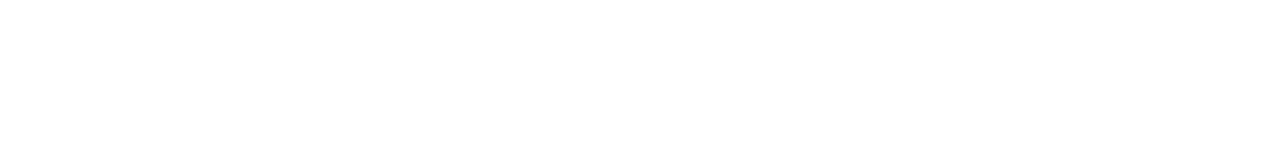
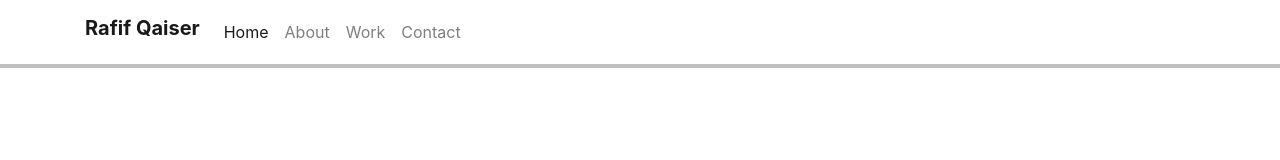
Before and after one commit to Raiserss/Portfolio, a plain HTML site: page index.html in a window 1280 px wide. Drawn offline with nearby package versions, Linux system fonts and the light colour scheme.

Commit message:
add navbar

```diff
--- a/index.html
+++ b/index.html
@@ -13,7 +13,30 @@
     <title>Hello, world!</title>
   </head>
   <body>
-
+    <nav class="navbar navbar-expand-lg navbar-light">
+        <div class="container">
+            <a class="navbar-brand h4 font-weight-bold" href="#">Rafif Qaiser</a>
+            <button class="navbar-toggler" type="button" data-toggle="collapse" data-target="#navbarNav" aria-controls="navbarNav" aria-expanded="false" aria-label="Toggle navigation">
+            <span class="navbar-toggler-icon"></span>
+            </button>
+            <div class="collapse navbar-collapse" id="navbarNav">
+            <ul class="navbar-nav ms-auto">
+                <li class="nav-item">
+                    <a class="nav-link active" aria-current="page" href="#">Home</a>
+                </li>
+                <li class="nav-item">
+                    <a class="nav-link" href="#">About</a>
+                </li>
+                <li class="nav-item">
+                    <a class="nav-link" href="#">Work</a>
+                </li>
+                <li class="nav-item">
+                    <a class="nav-link" href="#">Contact</a>
+                </li>
+                </ul>
+            </div>
+        </div>
+      </nav>
 
     <!-- Optional JavaScript -->
     <!-- jQuery first, then Popper.js, then Bootstrap JS -->
--- a/style.css
+++ b/style.css
@@ -0,0 +1,4 @@
+.navbar {
+    background-color: white;
+    box-shadow: 0 0 0 4px rgba(0, 0, 0, 0.25);
+}
```
